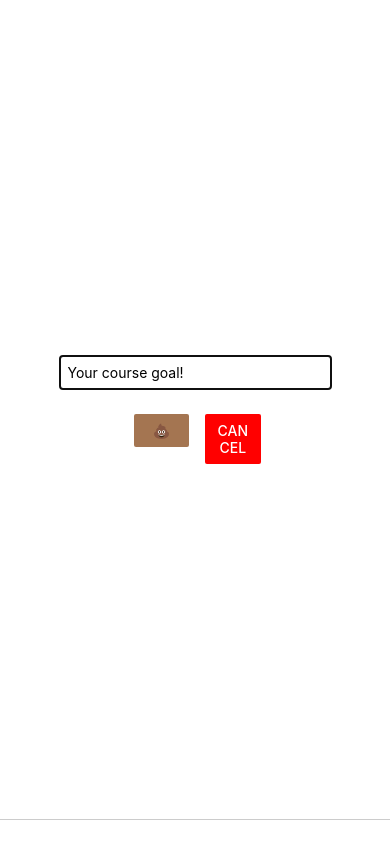
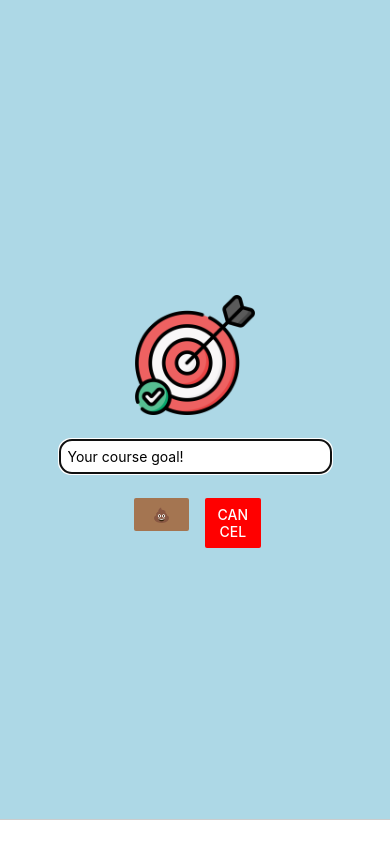
Before and after one commit to Pleopleq/react-native-course, a React Native app in the folder basic-list-rn/: screen / in a window 390 px wide. Both pictures are taken after a click on the button "ADD NEW GOAL!". Built offline with nearby package versions, Linux system fonts and the light colour scheme.

Commit message:
Add images to component and polish style details in modal

```diff
--- a/basic-list-rn/components/GoalInput.js
+++ b/basic-list-rn/components/GoalInput.js
@@ -7,6 +7,7 @@ import {
     Image,
 } from "react-native";
 import { useState } from "react";
+const goalImg = require("../assets/images/goal.png");
 
 export default function GoalInput({
     addGoalHandler,
@@ -28,12 +29,15 @@ export default function GoalInput({
     return (
         <Modal visible={isVisible} animationType='slide'>
             <View style={styles.inputContainer}>
+                <Image style={styles.image} source={goalImg} />
+
                 <TextInput
                     placeholder='Your course goal!'
                     value={goal}
                     onChangeText={handleInput}
                     style={styles.goalInput}
                 />
+
                 <View style={styles.buttonsContainer}>
                     <View style={styles.button}>
                         <Button color={"#A47551"} title='💩' onPress={handleAddGoal} />
@@ -59,6 +63,13 @@ const styles = StyleSheet.create({
         marginBottom: 24,
         borderBottomColor: "#cccccc",
         borderBottomWidth: 1,
+        backgroundColor: "#ADD8E6"
+    },
+
+    image: {
+        width: 120,
+        height: 120,
+        margin: 24,
     },
 
     goalInput: {
@@ -67,6 +78,8 @@ const styles = StyleSheet.create({
         width: "70%",
         padding: 8,
         borderColor: "#cccccc",
+        borderRadius: 12,
+        backgroundColor: "white"
     },
 
     buttonsContainer: {
```
Also changed, not shown: basic-list-rn/assets/images/goal.png (added).
